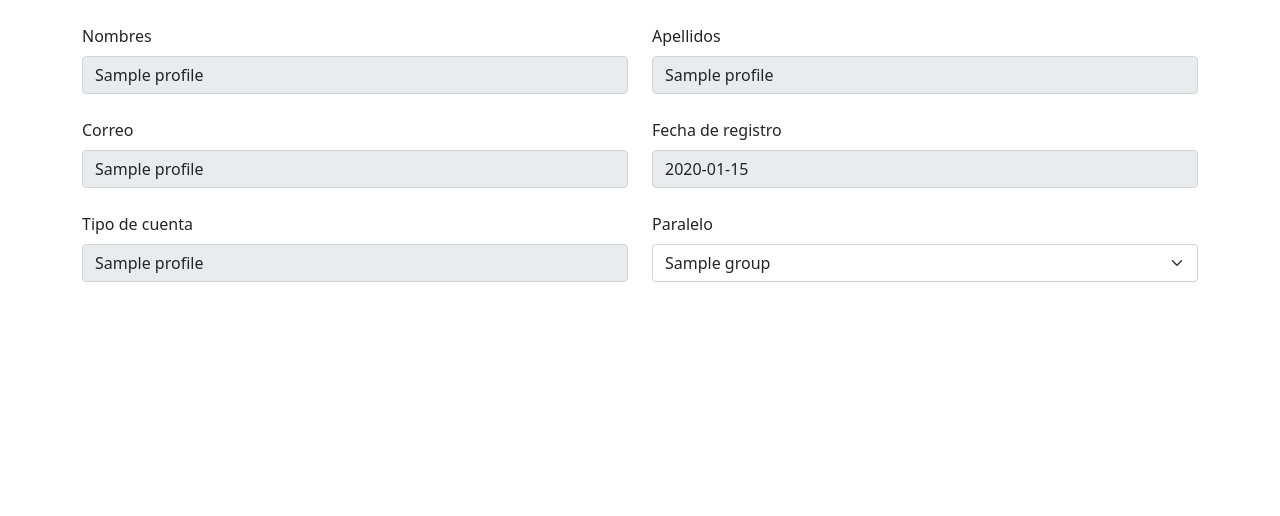
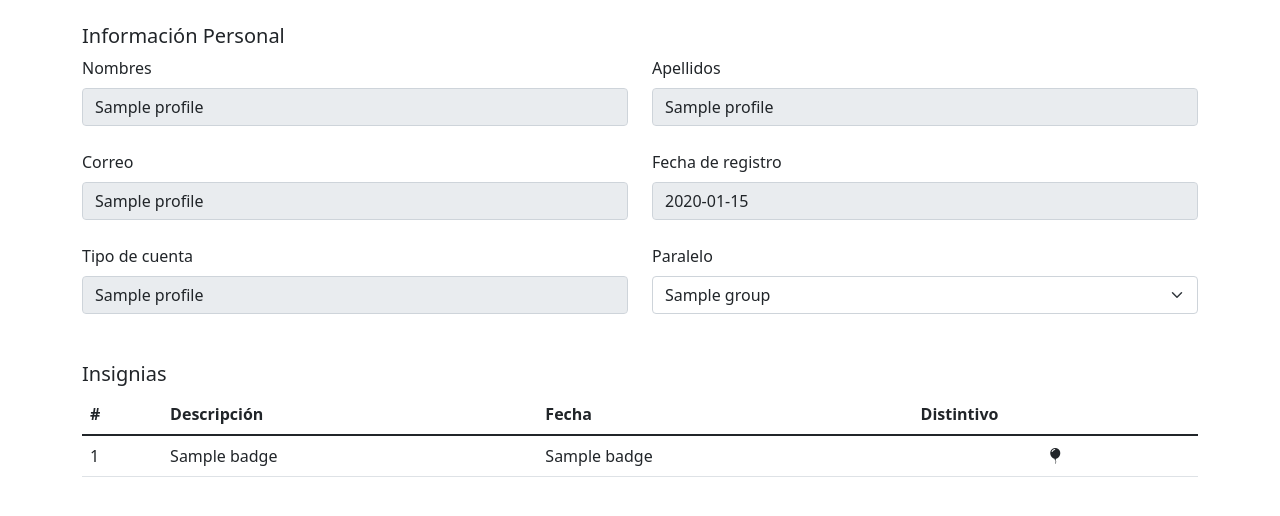
Before and after one commit to hleytondiaz/cody, a Flask app: template app/templates/profile.html in a window 1280 px wide. Shown: the part 56-572 px from the top of the page. Run offline with Flask 2, Linux system fonts and the light colour scheme; the template is opened without the code that fills it: most values are stand-ins (such as "Sample title", 1, 10 or a date in 2020); parts of the project's set-up code (start-up, migrations or seed data) failed here and were passed over.

Commit message:
Completed tasks: - Added logic for medal integration. - The profile has been updated.

```diff
--- a/app/app.py
+++ b/app/app.py
@@ -80,8 +80,9 @@ def index():
     for t in tables:
         cursor.execute('SELECT COUNT(*) FROM ' + t + ';')
         statistics.append(cursor.fetchone()[0])
+    current_year = datetime.now().year
     page_title = 'Inicio'
-    return render_template('index.html', page_title=page_title, statistics=statistics)
+    return render_template('index.html', page_title=page_title, statistics=statistics, current_year=current_year)
 
 @app.route('/quizzes/<string:category>', methods=['GET', 'POST'])
 def quiz(category=None):
@@ -290,9 +291,10 @@ def profile():
     profile_data.append('Estudiante' if session['role'] == 'learner' else 'Profesor')
     cursor.execute('SELECT id_group FROM groups ORDER BY id_group ASC')
     groups = [x[0] for x in cursor.fetchall()]
-    print(groups)
+    cursor.execute('SELECT badges.id_badge, badges.description, badges.bg_color, badges_users.datetime FROM badges JOIN badges_users ON badges_users.id_badget=badges.id_badge WHERE badges_users.email=%(email)s;', { 'email': session['user'] })
+    badges = cursor.fetchall()
     page_title = 'Perfil'
-    return render_template('profile.html', page_title=page_title, profile_data=profile_data, groups=groups)
+    return render_template('profile.html', page_title=page_title, profile_data=profile_data, groups=groups, badges=badges)
 
 @app.route('/admin/<string:option>', methods=['GET'])
 def admin(option=None):
--- a/app/templates/profile.html
+++ b/app/templates/profile.html
@@ -5,32 +5,33 @@
 {% endblock %}
 
 {% block body %}
+<h5>Información Personal</h5>
 <div class="row mb-4">
-	<div class="col-6">
+	<div class="col-md-6 col-sm-12">
 		<label for="names" class="form-label">Nombres</label>
 		<input type="text" class="form-control" id="names" value="{{ profile_data[1] }}" disabled>
 	</div>
-	<div class="col-6">
+	<div class="col-md-6 col-sm-12">
 		<label for="surnames" class="form-label">Apellidos</label>
 		<input type="text" class="form-control" id="surnames" value="{{ profile_data[2] }}" disabled>
 	</div>
 </div>
 <div class="row mb-4">
-	<div class="col-6">
+	<div class="col-md-6 col-sm-12">
 		<label for="email" class="form-label">Correo</label>
 		<input type="text" class="form-control" id="email" value="{{ profile_data[0] }}" disabled>
 	</div>
-	<div class="col-6">
+	<div class="col-md-6 col-sm-12">
 		<label for="created_at" class="form-label">Fecha de registro</label>
 		<input type="text" class="form-control" id="created_at" value="{{ profile_data[4].strftime('%d-%m-%Y') }}" disabled>
 	</div>
 </div>
-<div class="row">
-	<div class="col-6">
+<div class="row mb-5">
+	<div class="col-md-6 col-sm-12">
 		<label for="role" class="form-label">Tipo de cuenta</label>
 		<input type="text" class="form-control" id="role" value="{{ profile_data[6] }}" disabled>
 	</div>
-	<div class="col-6">
+	<div class="col-md-6 col-sm-12">
 		<label for="group" class="form-label">Paralelo</label>
 		<select id="group" class="form-select">
 			{% for g in groups %}
@@ -41,6 +42,39 @@
 		</select>
 	</div>
 </div>
+<h5>Insignias</h5>
+<div class="row">
+	<div class="col">
+		<div class="table-responsive">
+			<table class="table">
+				<thead>
+					<th>#</th>
+					<th>Descripción</th>
+					<th>Fecha</th>
+					<th>Distintivo</th>
+				</thead>
+				<tbody>
+				{% if badges|length > 0 %}
+				{% for badge in badges %}
+					<tr>
+						<td>{{ badge[0] }}</td>
+						<td>{{ badge[1] }}</td>
+						<td>{{ badge[3] }}</td>
+						<td class="text-center">
+							<i class="bi bi-balloon-fill" style="color: #{{ badge[2]  }};"></i>
+						</td>
+					</tr>
+				{% endfor %}
+				{% else %}
+					<tr class="table-warning text-center">
+						<td colspan="4">Aún no has logrado recibir ninguna insignia.</td>
+					</tr>
+				{% endif %}
+				</tbody>
+			</table>
+		</div>
+	</div>
+</div>
 <div class="position-fixed bottom-0 end-0 p-3" style="z-index: 11">
 	<div id="liveToast" class="toast align-items-center text-white border-0" role="alert" aria-live="assertive" aria-atomic="true">
 		<div class="d-flex">
@@ -49,6 +83,10 @@
 		</div>
 	</div>
 </div>
+{% endblock %}
+
+{% block additional_css %}
+<link rel="stylesheet" href="https://cdn.jsdelivr.net/npm/bootstrap-icons@1.8.1/font/bootstrap-icons.css">
 {% endblock %}
 
 {% block additional_javascript %}
```
Also changed, not shown: app/templates/index.html (+23 -6 lines).
